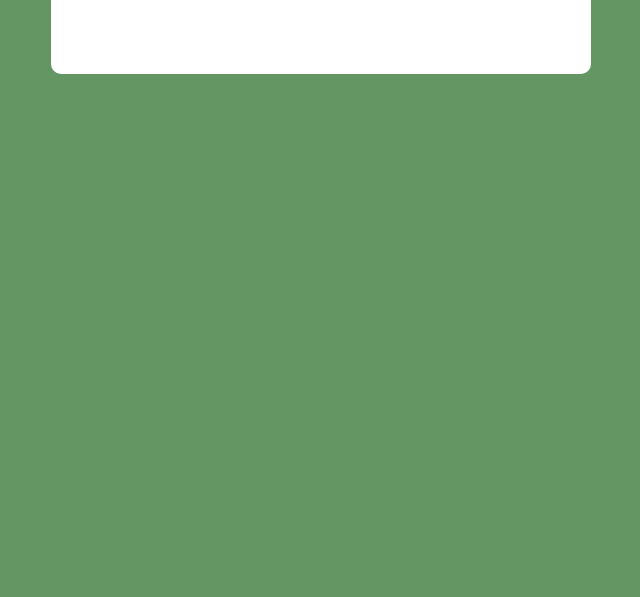
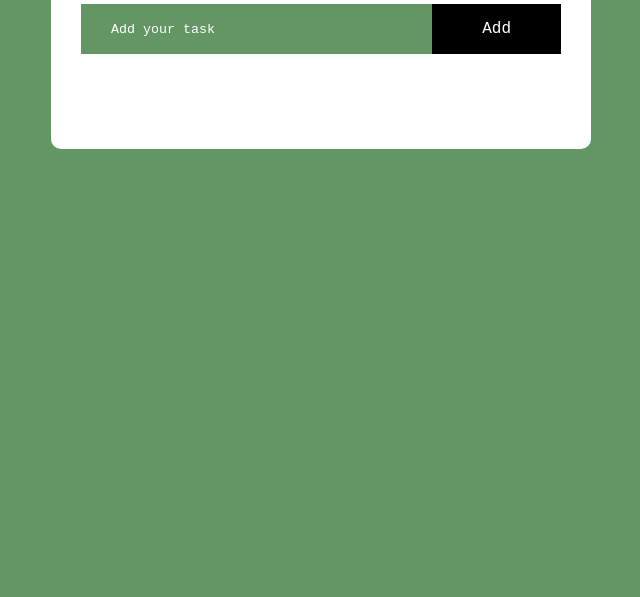
Before and after one commit to DaviErnestPradipta/Odin-ToDo, a website built with webpack: page src/template.html in a window 1280 px wide. Shown: the part 203-800 px from the top of the page, without its empty margins (319-959 px from the left). Built offline with nearby package versions, Linux system fonts and the light colour scheme.

Commit message:
Complete input row

```diff
--- a/src/style.css
+++ b/src/style.css
@@ -30,3 +30,36 @@
     align-items: center;
     margin-bottom: 20px;
 }
+
+.row {
+    display: flex;
+    align-items: center;
+    justify-content: space-between;
+    background: var(--first-color);
+    padding-left: 20px;
+    margin-bottom: 25px;
+}
+
+input {
+    flex: 1;
+    border: none;
+    outline: none;
+    background: transparent;
+    padding: 10px;
+    font-weight: 14px;
+    color: white;
+}
+
+input::placeholder {
+    color: white;
+}
+
+button {
+    border: none;
+    outline: none;
+    padding: 16px 50px;
+    background: black;
+    color: white;
+    font-size: 16px;
+    cursor: pointer;
+}
--- a/src/template.html
+++ b/src/template.html
@@ -9,6 +9,10 @@
     <div class="container">
         <div class="todo-app">
             <h1>ToDo List</h1>
+            <div class="row">
+                <input type="text" id="input-box" placeholder="Add your task">
+                <button>Add</button>
+            </div>
         </div>
     </div>
 </body>
```
